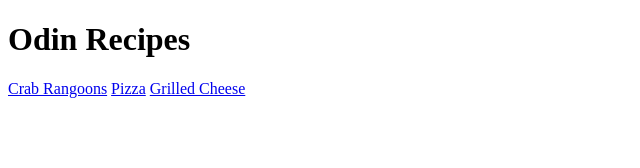
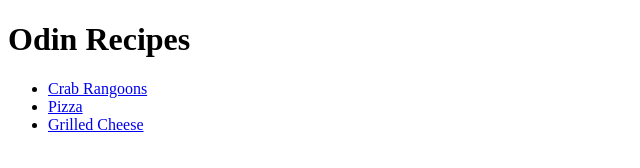
Before and after one commit to Omarf8/odin-recipes, a plain HTML site: page index.html in a window 1280 px wide. Shown: the whole page, without its empty margins (0-640 px from the left). Drawn offline with Linux system fonts and the light colour scheme.

Commit message:
Update recipe display on home page

```diff
--- a/index.html
+++ b/index.html
@@ -7,8 +7,11 @@
 
     <body>
         <h1>Odin Recipes</h1>
-        <a href="./recipes/crabrangoons.html">Crab Rangoons</a>
-        <a href="./recipes/pizza.html">Pizza</a>
-        <a href="./recipes/grilledcheese.html">Grilled Cheese</a>
+
+        <ul>
+            <li><a href="./recipes/crabrangoons.html">Crab Rangoons</a></li>
+            <li><a href="./recipes/pizza.html">Pizza</a></li>
+            <li><a href="./recipes/grilledcheese.html">Grilled Cheese</a></li>
+        </ul>
     </body>
 </html>
```
